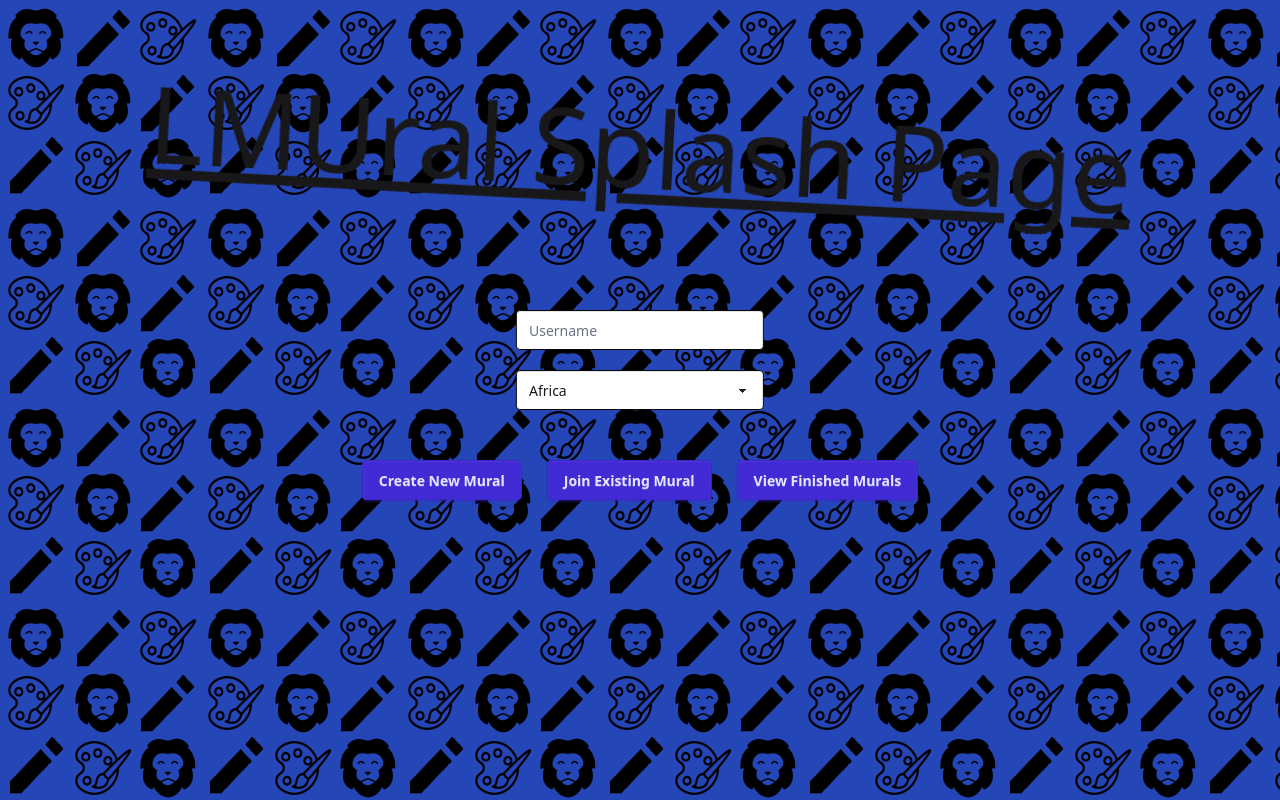
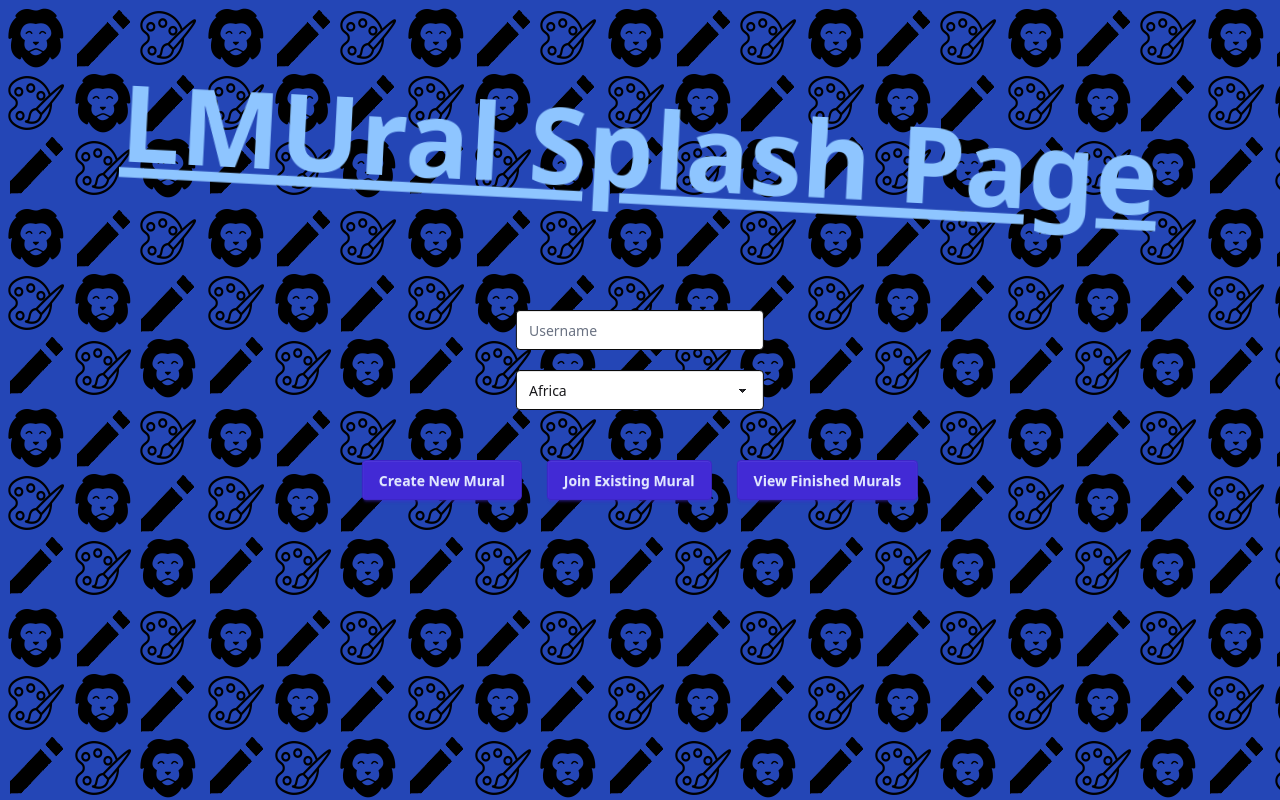
Before and after one commit to nndpznn/lmural, a SvelteKit app: page / in a window 1280 px wide. Built offline with nearby package versions, Linux system fonts and the light colour scheme.

Commit message:
added functionallity with buttons

```diff
--- a/src/routes/+page.svelte
+++ b/src/routes/+page.svelte
@@ -1,10 +1,15 @@
 <script>
     let username = ""
     let region = ""
+
+    function CreateMural() { console.log("Going to CREATE MURAL page") }
+    function JoinMural() { console.log("Going to JOIN MURAL page") }
+    function ViewMurals() { console.log("Going to VIEW MURAL page") }
+
 </script>
 
 <div class="container">
-    <h1 class="text-8xl">LMUral Splash Page</h1>
+    <h1 class="text-8xl font-bold text-blue-300">LMUral Splash Page</h1>
     <!-- <p>
         Visit <a href="https://svelte.dev/docs/kit" target="_blank"
             >SvelteKit Documentation</a
@@ -33,12 +38,11 @@
 
     <!-- Game Option Container -->
     <div class="game_container">
-        <button class="btn btn-primary">Create New Mural</button>
-        <button class="btn btn-primary">Join Existing Mural</button>
-        <button class="btn btn-primary">View Finished Murals</button>
+        <button class="btn btn-primary" onclick="{CreateMural}">Create New Mural</button>
+        <button class="btn btn-primary" onclick="{JoinMural}">Join Existing Mural</button>
+        <button class="btn btn-primary" onclick="{ViewMurals}">View Finished Murals</button>
     </div>
 </div>
-
 
 <style>
     h1 {
```
